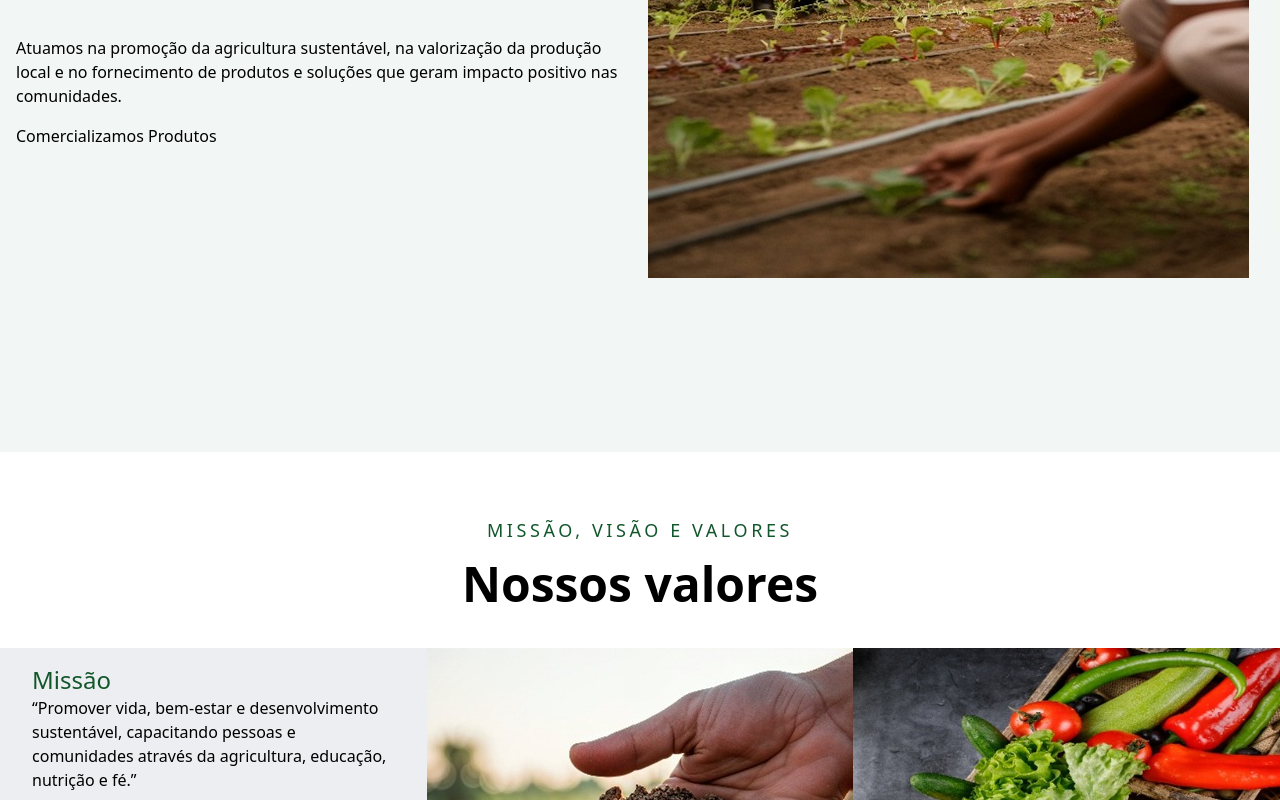
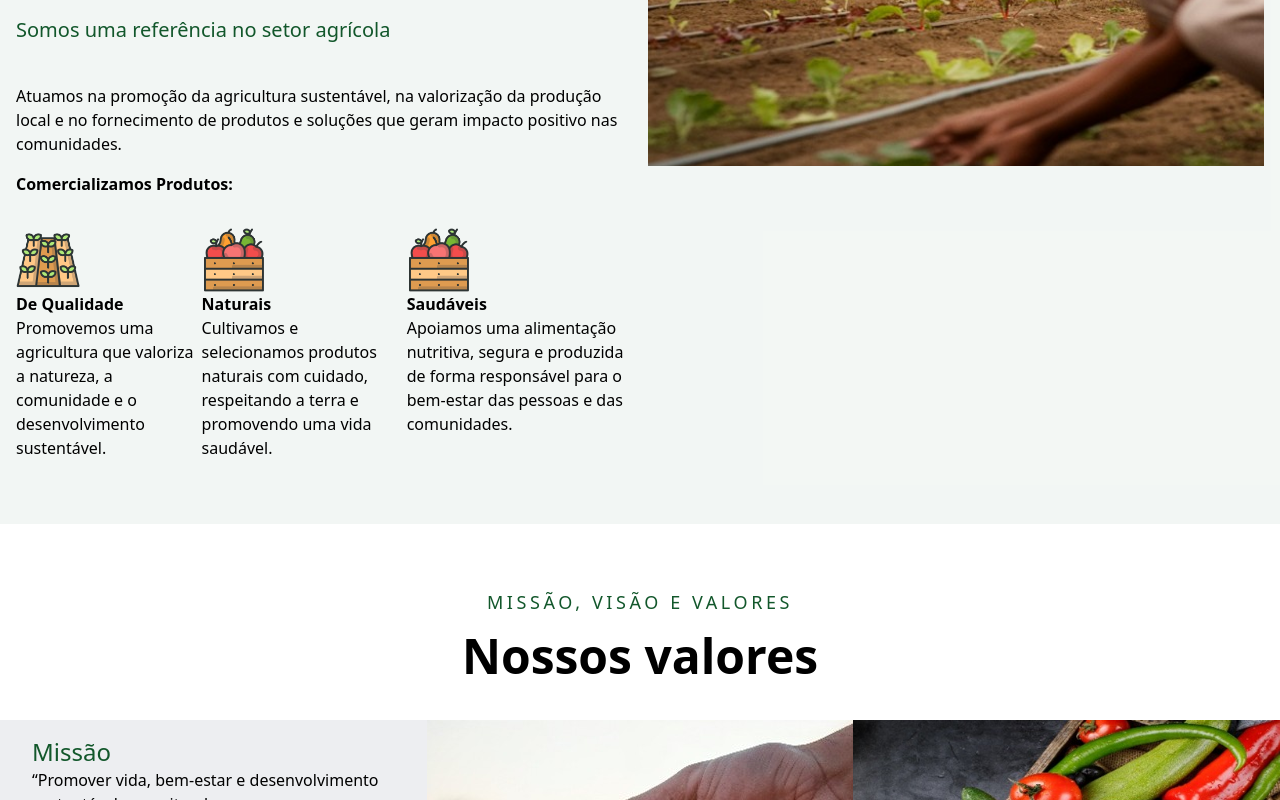
Before and after one commit to 5Salvador/wutomiDC, a React (Vite) app: page /about in a window 1280 px wide. Shown: the part 1040-1840 px from the top of the page. Built offline with nearby package versions, Linux system fonts and the light colour scheme.

Commit message:
Updates da About

```diff
--- a/src/components/Navbar.jsx
+++ b/src/components/Navbar.jsx
@@ -20,7 +20,6 @@ const Navbar = () => {
       name: "Sobre Nós",
       dropdown: [
         { name: "Quem Somos", path: "/about" },
-        { name: "O Que Fazemos", path: "/oque-fazemos" },
         { name: "Projectos & Impacto", path: "/projectos-impacto" },
         { name: "Agricultores & Parceiros", path: "/agricultores-parceiros" },
         { name: "Testemunhos", path: "/testemunhos" },
--- a/src/pages/About/About.jsx
+++ b/src/pages/About/About.jsx
@@ -13,6 +13,8 @@ import Logo from "/wDC.png";
 import Picture1 from "../../assets/Picture1.jpg";
 import Picture2 from "../../assets/Picture2.jpg";
 import Picture15 from "../../assets/Picture15.jpg";
+import Farm1 from "../../assets/farm-16.png";
+import Farm2 from "../../assets/farm-17.png";
 
 const About = () => {
   const fadeInUp = {
@@ -76,7 +78,7 @@ const About = () => {
               Wutomi<span className="text-secondary">DC</span>
             </span>
           </p>
-          <h2 className="text-2xl md:text-5xl font-semibold">
+          <h2 className="text-2xl md:text-5xl font-medium font-sans">
             Cultivamos mais do que a terra - cultivamos princípios
           </h2>
         </div>
@@ -106,7 +108,7 @@ const About = () => {
       </section>
 
       {/*Second Section */}
-      <section className="w-full min-h-screen bg-primary/5">
+      <section className="w-full min-h-[600px] bg-primary/5 py-4">
         <div className="max-w-7xl mx-auto py-4 flex flex-col md:flex-row gap-4 my-8 px-4">
           {/*First Column */}
           <div className="md:w-1/2 flex flex-col">
@@ -129,21 +131,73 @@ const About = () => {
               produção local e no fornecimento de produtos e soluções que geram
               impacto positivo nas comunidades.
             </p>
-            <div className="flex flex-row gap-2 mt-4">
+            <div className="my-4">
+              <p className="font-bold">Comercializamos Produtos:</p>
+            </div>
+            <div className="flex flex-col md:flex-row gap-2 mt-4">
               {/*First Row */}
               <div>
-                <div></div>
                 <div>
-                  <p>Comercializamos Produtos</p>
+                  <img
+                    src={Farm1}
+                    alt=""
+                    className="w-16 h-16 object-contain"
+                  />
+                </div>
+                <div>
+                  <p className="font-bold">De Qualidade</p>
+
+                  <p>
+                    Promovemos uma agricultura que valoriza a natureza, a
+                    comunidade e o desenvolvimento sustentável.
+                  </p>
                 </div>
               </div>
               {/*Second Row */}
-              <div></div>
+              <div>
+                <div>
+                  <img
+                    src={Farm2}
+                    alt=""
+                    className="w-16 h-16 object-contain"
+                  />
+                </div>
+                <div>
+                  <p className="font-bold">Naturais </p>
+                  <p>
+                    Cultivamos e selecionamos produtos naturais com cuidado,
+                    respeitando a terra e promovendo uma vida saudável.
+                  </p>
+                </div>
+              </div>
+              {/*Third Row */}
+              <div>
+                <div>
+                  <img
+                    src={Farm2}
+                    alt=""
+                    className="w-16 h-16 object-contain"
+                  />
+                </div>
+                <div>
+                  <p className="font-bold">Saudáveis </p>
+
+                  <p className="">
+                    Apoiamos uma alimentação nutritiva, segura e produzida de
+                    forma responsável para o bem-estar das pessoas e das
+                    comunidades.
+                  </p>
+                </div>
+              </div>
             </div>
           </div>
           {/*Second Column */}
           <div className="md:w-1/2">
-            <img src={Picture15} alt="" />
+            <img
+              src={Picture15}
+              alt=""
+              className="w-full md:h-[450px] object-cover"
+            />
           </div>
         </div>
       </section>
@@ -248,14 +302,47 @@ const About = () => {
       {/*Fourth Section O que fazemos...*/}
       <section className="w-full min-h-[50vh] my-8 md:my-16 bg-secondary py-8">
         <div className="max-w-7xl mx-auto py-4 flex flex-col  my-8 px-4 space-y-6">
-            <div className="text-center">
-                <p className="text-primary font-medium tracking-[0.2em] uppercase text-lg mb-4">O Que Fazemos & Atuação </p>
-                <h2 className="text-2xl md:text-5xl font-semibold">Agricultura, pecuária, processamento</h2>
-            </div>
-            <div className="text-center text-lg">
-               <p>Na WutomiDC, cada ação é uma semente plantada para gerar vida. Atuamos com compromisso, sustentabilidade e propósito, promovendo bem-estar para pessoas, comunidades e o meio ambiente.</p>
-            </div>
+          <div className="text-center">
+            <p className="text-primary font-medium tracking-[0.2em] uppercase text-lg mb-4">
+              O Que Fazemos & Atuação{" "}
+            </p>
+            <h2 className="text-2xl md:text-5xl font-semibold">
+              Agricultura, pecuária, processamento
+            </h2>
+          </div>
+          <div className="text-center text-lg">
+            <p>
+              Na WutomiDC, cada ação é uma semente plantada para gerar vida.
+              Atuamos com compromisso, sustentabilidade e propósito, promovendo
+              bem-estar para pessoas, comunidades e o meio ambiente.
+            </p>
+          </div>
+        </div>
+      </section>
+      {/*Fifth Section*/}
+      <section className="relative w-full h-[70vh] my-8 md:my-16 overflow-hidden">
+        {/* Video Background */}
+        <iframe
+          className="absolute top-1/2 left-1/2 w-[300%] h-[300%] -translate-x-1/2 -translate-y-1/2 pointer-events-none z-0"
+          src="https://www.youtube.com/embed/TPMW5SGe2JE?autoplay=1&mute=1&loop=1&playlist=TPMW5SGe2JE&controls=0&showinfo=0&rel=0&disablekb=1&modestbranding=1&iv_load_policy=3"
+          title="YouTube video player"
+          allow="accelerometer; autoplay; clipboard-write; encrypted-media; gyroscope; picture-in-picture; web-share"
+          allowFullScreen
+        ></iframe>
+        {/* Overlay to darken video for text readability */}
+        <div className="absolute inset-0 bg-black/50 z-10" />
 
+        {/* Text Content */}
+        <div className="relative z-20 h-full flex flex-col items-center justify-center text-center px-4 max-w-5xl mx-auto space-y-6">
+          <h2 className="text-3xl md:text-6xl font-bold text-secondary leading-tight">
+            Cultivando um futuro mais verde e sustentável
+          </h2>
+          <p className="text-white/90 text-lg md:text-2xl max-w-3xl">
+            Através da inovação e do respeito pela terra, trabalhamos dia após dia para garantir alimentos saudáveis e acessíveis para todos.
+          </p>
+          <Button variant="default" size="lg" className="mt-8  text-white border-white hover:bg-white hover:text-primary transition-colors duration-300">
+            Junte-se a Nós
+          </Button>
         </div>
       </section>
     </>
```
